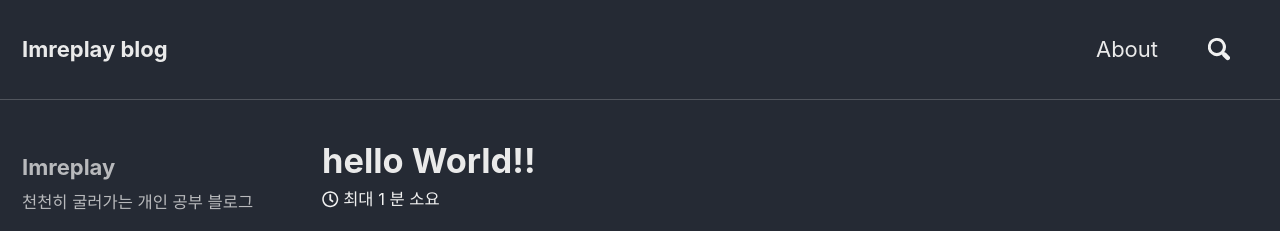
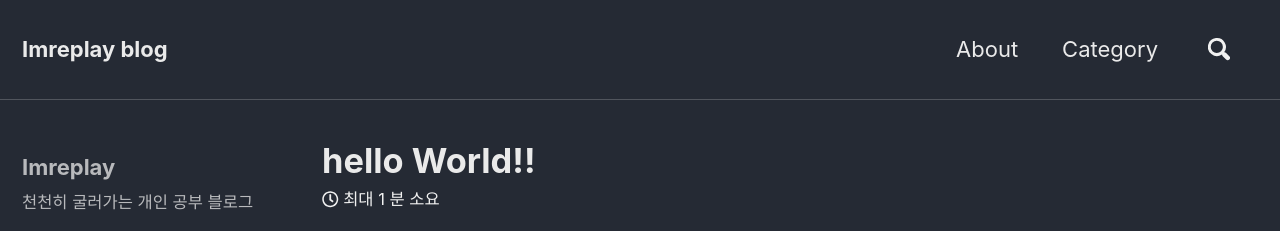
Before and after one commit to imreplay/blog_old, a Jekyll site: the page built from _posts/2018-06-27-HelloWorld.md, in a window 1280 px wide and 900 px high. Shown: the top 231 px of the window. Built offline with Jekyll 4.4.1, drawn with Linux system fonts in a browser that asks for light colours; nearby versions of some CDN libraries; comment, search, counter and statistics services are not loaded; a style sheet for code colours, icons or effects is not loaded.

Commit message:
disqus edit and nav edit

```diff
--- a/_data/navigation.yml
+++ b/_data/navigation.yml
@@ -2,8 +2,8 @@
 main:
   - title: "About"
     url: "/about/"
-  # - title: "Sample Posts"
-  #   url: /year-archive/
+  - title: "Category"
+    url: /categories/
   # - title: "Sample Collections"
   #   url: /collection-archive/
   # - title: "Sitemap"
--- a/_includes/social-share.html
+++ b/_includes/social-share.html
@@ -11,5 +11,3 @@
 
   <a href="https://www.linkedin.com/shareArticle?mini=true&url={{ page.url | absolute_url | url_encode }}" class="btn btn--linkedin" onclick="window.open(this.href, 'window', 'left=20,top=20,width=500,height=500,toolbar=1,resizable=0'); return false;" title="{{ site.data.ui-text[site.locale].share_on_label | default: 'Share on' }} LinkedIn"><i class="fab fa-fw fa-linkedin" aria-hidden="true"></i><span> LinkedIn</span></a>
 </section>
-
-<div id="disqus_thread"></div>
--- a/_layouts/single.html
+++ b/_layouts/single.html
@@ -63,7 +63,7 @@ layout: default
       {% include post_pagination.html %}
     </div>
 
-    {% if jekyll.environment == 'production' and site.comments.provider and page.comments %}
+    {% if site.comments.provider and page.comments %}
       {% include comments.html %}
     {% endif %}
   </article>
```
